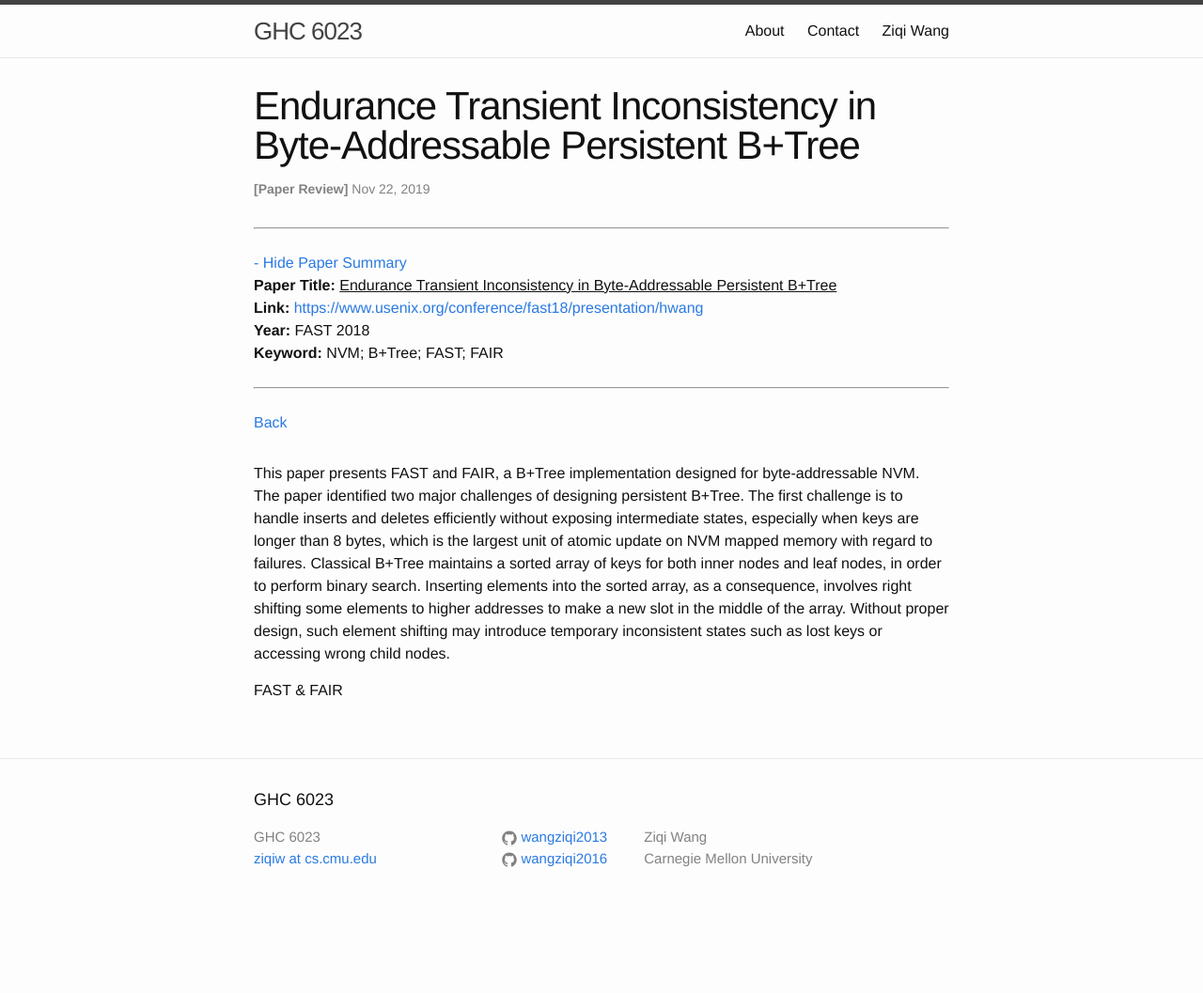
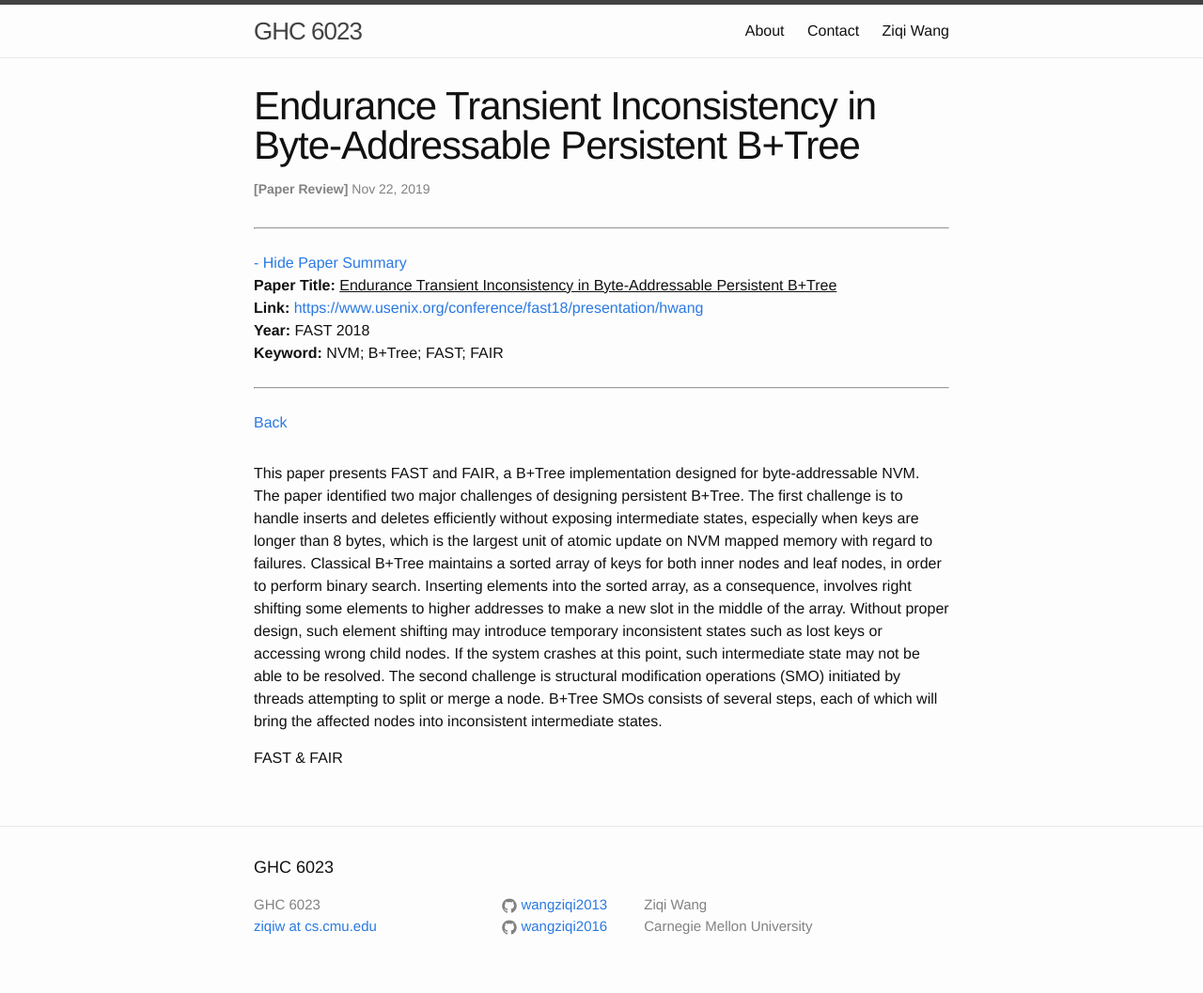
Before and after one commit to wangziqi2013/wangziqi2013.github.io, a Jekyll site: the page built from _posts/2019-11-21-fast-fair.markdown, in a window 1280 px wide. Shown: the whole page at 94% size. Built offline with Jekyll 4.4.1, drawn with Linux system fonts in a browser that asks for light colours; before the commit the page ends 985 px from its top, so only the background shows below that.

Commit message:
Adding second challenge

```diff
--- a/_posts/2019-11-21-fast-fair.markdown
+++ b/_posts/2019-11-21-fast-fair.markdown
@@ -19,6 +19,11 @@ exposing intermediate states, especially when keys are longer than 8 bytes, whic
 on NVM mapped memory with regard to failures. Classical B+Tree maintains a sorted array of keys for both inner nodes
 and leaf nodes, in order to perform binary search. Inserting elements into the sorted array, as a consequence, involves
 right shifting some elements to higher addresses to make a new slot in the middle of the array. Without proper design, such
-element shifting may introduce temporary inconsistent states such as lost keys or accessing wrong child nodes.
+element shifting may introduce temporary inconsistent states such as lost keys or accessing wrong child nodes. If the
+system crashes at this point, such intermediate state may not be able to be resolved. The second challenge is structural
+modification operations (SMO) initiated by threads attempting to split or merge a node. B+Tree SMOs consists of several
+steps, each of which will bring the affected nodes into inconsistent intermediate states.
+
+
 
 FAST & FAIR
```
